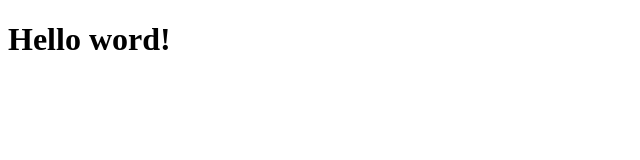
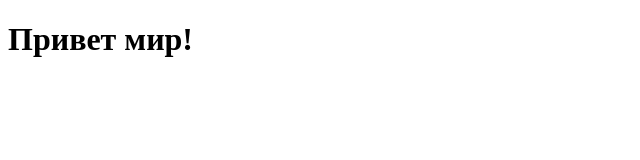
Before and after one commit to Sckits/git-test, a plain HTML site: page index.html in a window 1280 px wide. Shown: the whole page, without its empty margins (0-640 px from the left). Drawn offline with Linux system fonts and the light colour scheme.

Commit message:
feat: translated title

```diff
--- a/index.html
+++ b/index.html
@@ -7,6 +7,6 @@
     <title>Document</title>
 </head>
 <body>
-    <h1>Hello word!</h1>
+    <h1>Привет мир!</h1>
 </body>
 </html>
```
